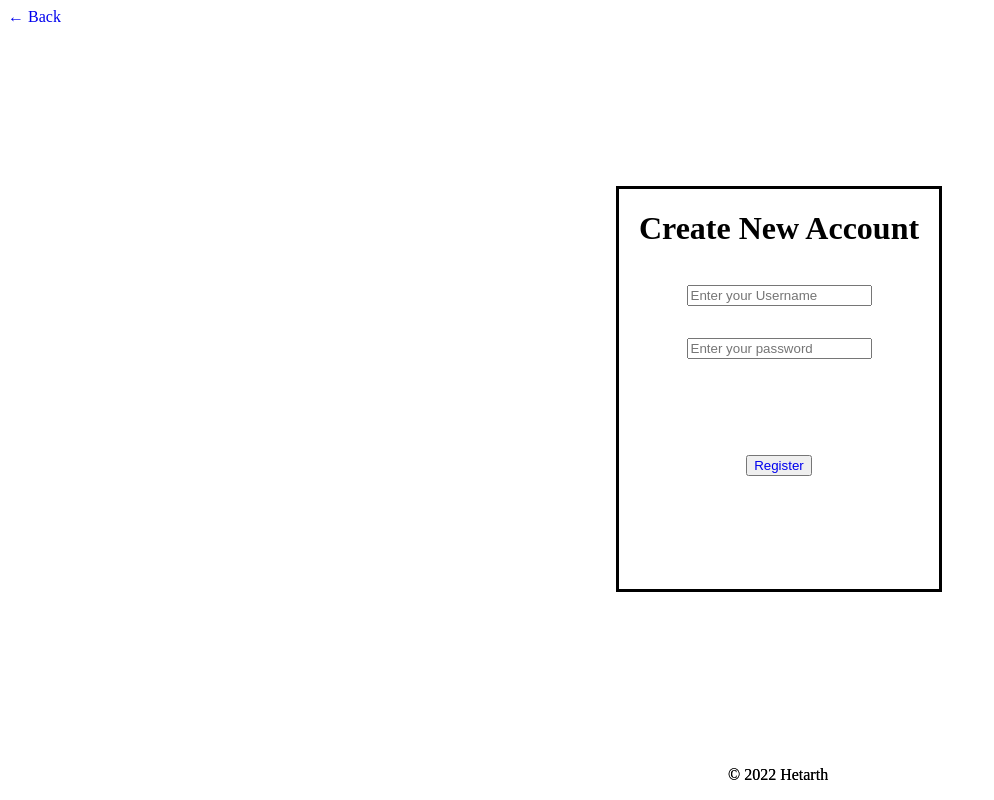
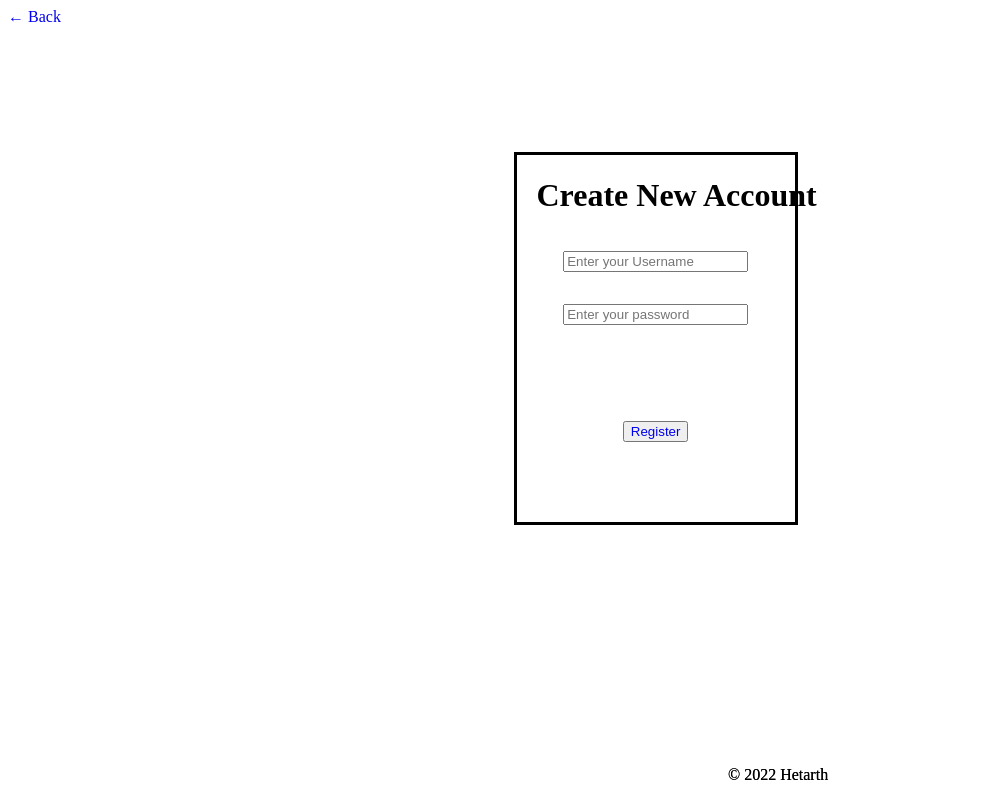
Before and after one commit to HETARTH7/XrossFit-FrontEnd, a React (Create React App) app: page /register in a window 1280 px wide. Shown: the whole page, without its empty margins (0-994 px from the left). Built offline with nearby package versions, Linux system fonts and the light colour scheme.

Commit message:
add style to home and form page

```diff
--- a/public/styles.css
+++ b/public/styles.css
@@ -17,12 +17,12 @@ a {
   padding-left: 2rem;
 }
 .login-form {
-  width: 20rem;
+  width: 22%;
   text-align: center;
-  margin-left: 38rem;
+  margin-left: 40%;
   border: solid;
-  height: 25rem;
-  margin-top: 10rem;
+  height: 25%;
+  margin-top: 10%;
 }
 .form-heading {
   width: 20rem;
```
